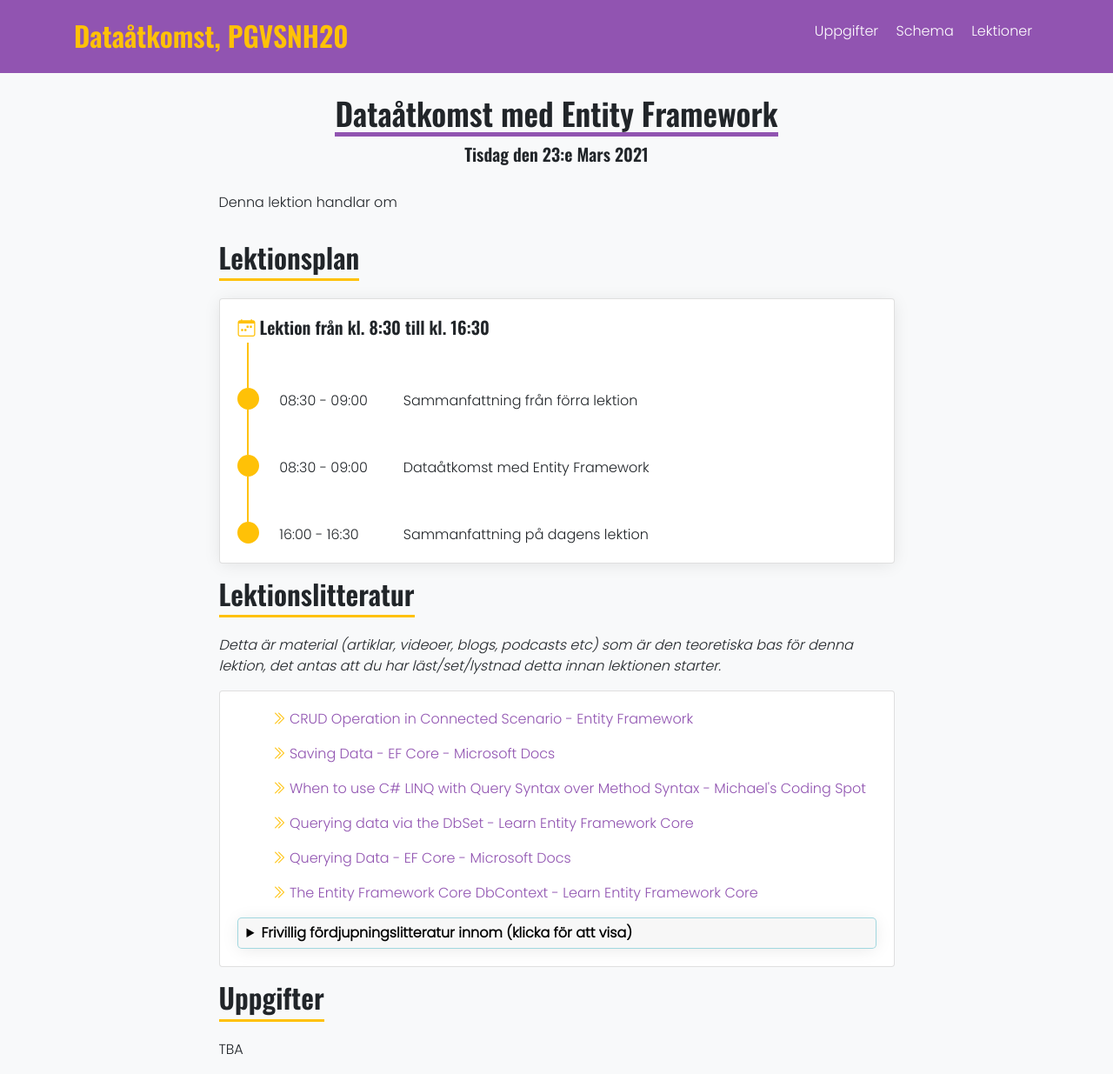
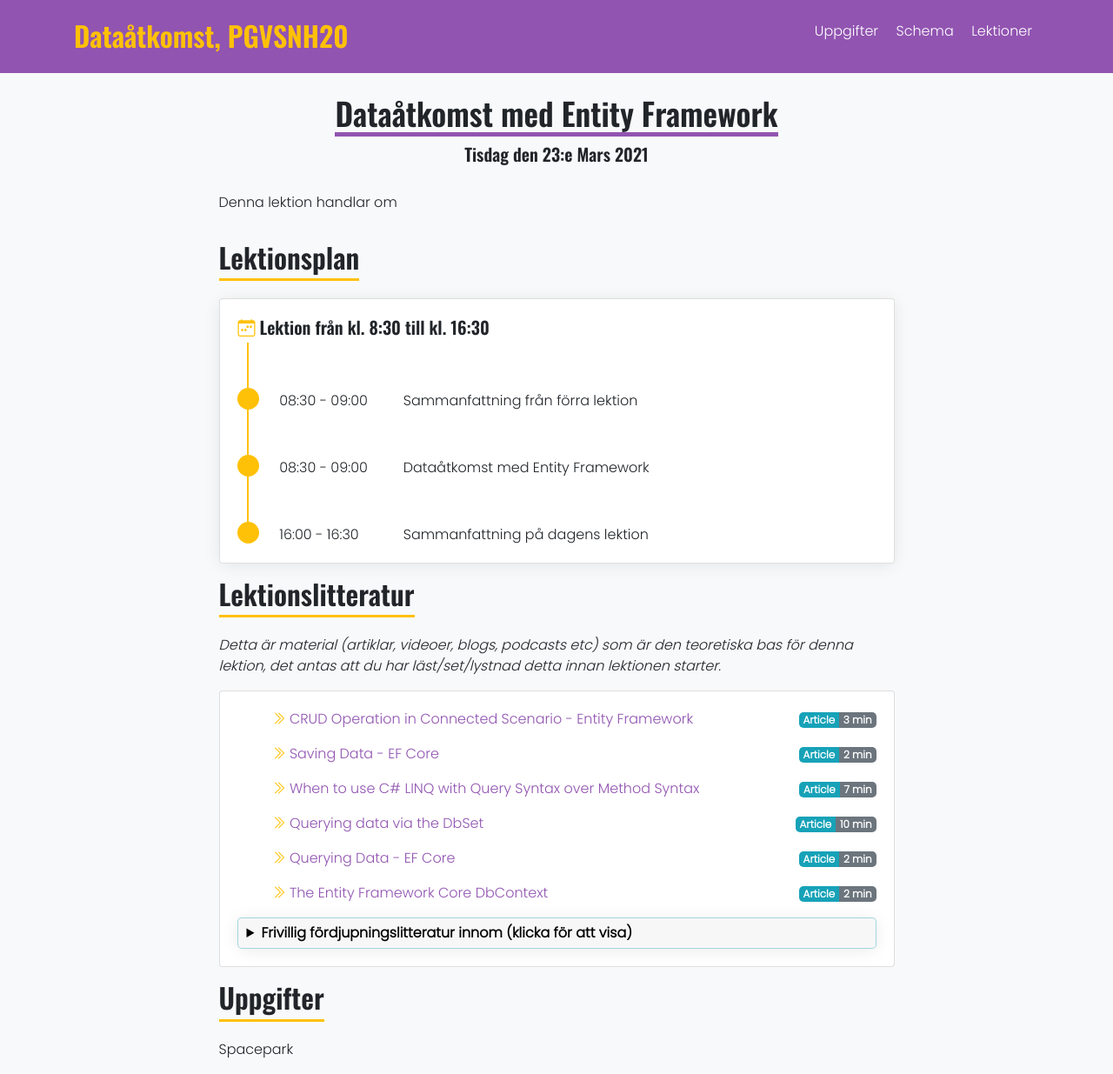
Before and after one commit to PGVSNH20/PGVSNH20-dataatkomst, a Jekyll site: the page built from lectures/dataaccess.md, in a window 1280 px wide. Shown: the whole page at 87% size. Built offline with Jekyll 4.4.1, drawn with Linux system fonts in a browser that asks for light colours; nearby versions of some CDN libraries.

Commit message:
Updates lectures

```diff
--- a/_data/lecture_dataaatkomst_med_entity_framework.yml
+++ b/_data/lecture_dataaatkomst_med_entity_framework.yml
@@ -11,27 +11,63 @@ notInTopic:
   literature:
   - title: "CRUD Operation in Connected Scenario - Entity Framework"
     url: https://www.entityframeworktutorial.net/crud-operation-in-connected-scenario-entity-framework.aspx
-  - title: "Saving Data - EF Core - Microsoft Docs"
+    timeType: Article
+    timeMinutes: 3
+    timeBadge: info
+  - title: "Saving Data - EF Core"
     url: https://docs.microsoft.com/en-us/ef/core/saving/
-  - title: "When to use C# LINQ with Query Syntax over Method Syntax - Michael's Coding Spot"
+    timeType: Article
+    timeMinutes: 2
+    timeBadge: info
+  - title: "When to use C# LINQ with Query Syntax over Method Syntax"
     url: https://michaelscodingspot.com/when-to-use-c-linq-with-query-syntax-over-method-syntax/
-  - title: "Querying data via the DbSet - Learn Entity Framework Core"
+    timeType: Article
+    timeMinutes: 7
+    timeBadge: info
+  - title: "Querying data via the DbSet"
     url: https://www.learnentityframeworkcore.com/dbset/querying-data
-  - title: "Querying Data - EF Core - Microsoft Docs"
+    timeType: Article
+    timeMinutes: 10
+    timeBadge: info
+  - title: "Querying Data - EF Core"
     url: https://docs.microsoft.com/en-us/ef/core/querying/
-  - title: "The Entity Framework Core DbContext - Learn Entity Framework Core"
+    timeType: Article
+    timeMinutes: 2
+    timeBadge: info
+  - title: "The Entity Framework Core DbContext"
     url: https://www.learnentityframeworkcore.com/dbcontext
+    timeType: Article
+    timeMinutes: 2
+    timeBadge: info
   optionalLiterature:
-  - title: "Application Settings (appsettings.json) - Microsoft Docs"
+  - title: "Application Settings (appsettings.json)"
     url: https://docs.microsoft.com/en-us/iis-administration/configuration/appsettings.json
-  - title: "ConfigurationBuilder Class (Microsoft.Extensions.Configuration) - Microsoft Docs"
+    timeType: Article
+    timeMinutes: 4
+    timeBadge: info
+  - title: "ConfigurationBuilder Class (Microsoft.Extensions.Configuration)"
     url: https://docs.microsoft.com/en-us/dotnet/api/microsoft.extensions.configuration.configurationbuilder?view=dotnet-plat-ext-3.1
-  - title: "Fluent API"
+    timeType: Documentation
+    timeMinutes: 1
+    timeBadge: info
+  - title: "Fluent API - EF Core"
     url: https://entityframeworkcore.com/model-fluent-api
-  - title: "Loading Related Data - EF Core - Microsoft Docs"
+    timeType: Article
+    timeMinutes: 4
+    timeBadge: info
+  - title: "Loading Related Data - EF Core"
     url: https://docs.microsoft.com/en-us/ef/core/querying/related-data/?wt.mc_id=personal-blog-chnoring
-  - title: "Introduction to PLINQ - Microsoft Docs"
+    timeType: Article
+    timeMinutes: 2
+    timeBadge: info
+  - title: "Introduction to PLINQ"
     url: https://docs.microsoft.com/en-us/dotnet/standard/parallel-programming/introduction-to-plinq
-  - title: "Asynchronous Programming - EF Core - Microsoft Docs"
+    timeType: Article
+    timeMinutes: 11
+    timeBadge: info
+  - title: "Asynchronous Programming - EF Core"
     url: https://docs.microsoft.com/en-us/ef/core/miscellaneous/async
+    timeType: Article
+    timeMinutes: 2
+    timeBadge: info
 topics:
--- a/_data/lecture_dbcontext_och_transactions.yml
+++ b/_data/lecture_dbcontext_och_transactions.yml
@@ -11,21 +11,45 @@ notInTopic:
   literature:
   - title: "Transactions - EF Core"
     url: https://docs.microsoft.com/en-us/ef/core/saving/transactions
+    timeType: Article
+    timeMinutes: 6
+    timeBadge: info
   - title: "P of EAA: Unit of Work"
     url: https://www.martinfowler.com/eaaCatalog/unitOfWork.html
+    timeType: Article
+    timeMinutes: 2
+    timeBadge: info
   - title: "DBMS - Transaction"
     url: https://www.tutorialspoint.com/dbms/dbms_transaction.htm
+    timeType: Article
+    timeMinutes: 5
+    timeBadge: info
   - title: "DbContext Lifetime, Configuration, and Initialization - EF Core"
     url: https://docs.microsoft.com/en-us/ef/core/dbcontext-configuration/
+    timeType: Article
+    timeMinutes: 11
+    timeBadge: info
   optionalLiterature:
-  - title: "You’re All Doing Entity Framework Wrong - by Michael Hoagland - Medium"
+  - title: "You’re All Doing Entity Framework Wrong"
     url: https://medium.com/@hoagsie/youre-all-doing-entity-framework-wrong-ea0c40e20502
+    timeType: Article
+    timeMinutes: 11
+    timeBadge: info
   - title: "Code First Multiple DB Context Migration"
     url: https://blog.tekspace.io/code-first-multiple-db-context-migration/
+    timeType: Article
+    timeMinutes: 2
+    timeBadge: info
   - title: "Database Providers - EF Core - Microsoft Docs"
     url: https://docs.microsoft.com/en-us/ef/core/providers/?tabs=dotnet-core-cli
-  - title: "DbContext Class (Microsoft.EntityFrameworkCore) - Microsoft Docs"
+    timeType: Article
+    timeMinutes: 3
+    timeBadge: info
+  - title: "DbContext Class (Microsoft.EntityFrameworkCore)"
     url: https://docs.microsoft.com/en-us/dotnet/api/microsoft.entityframeworkcore.dbcontext?view=efcore-3.1
+    timeType: Documentation
+    timeMinutes: 1
+    timeBadge: info
 topics:
   - topic: "Seeding"
     literature:
--- a/lectures/dataaccess.md
+++ b/lectures/dataaccess.md
@@ -18,4 +18,4 @@ Denna lektion handlar om
 
 ## Uppgifter
 
-TBA
+Spacepark
```
Also changed, not shown: _data/lecture_code_first.yml (+24 -0 lines), _data/schedule.yml (+4 -4 lines), lectures/migration.md (+2 -2 lines).
